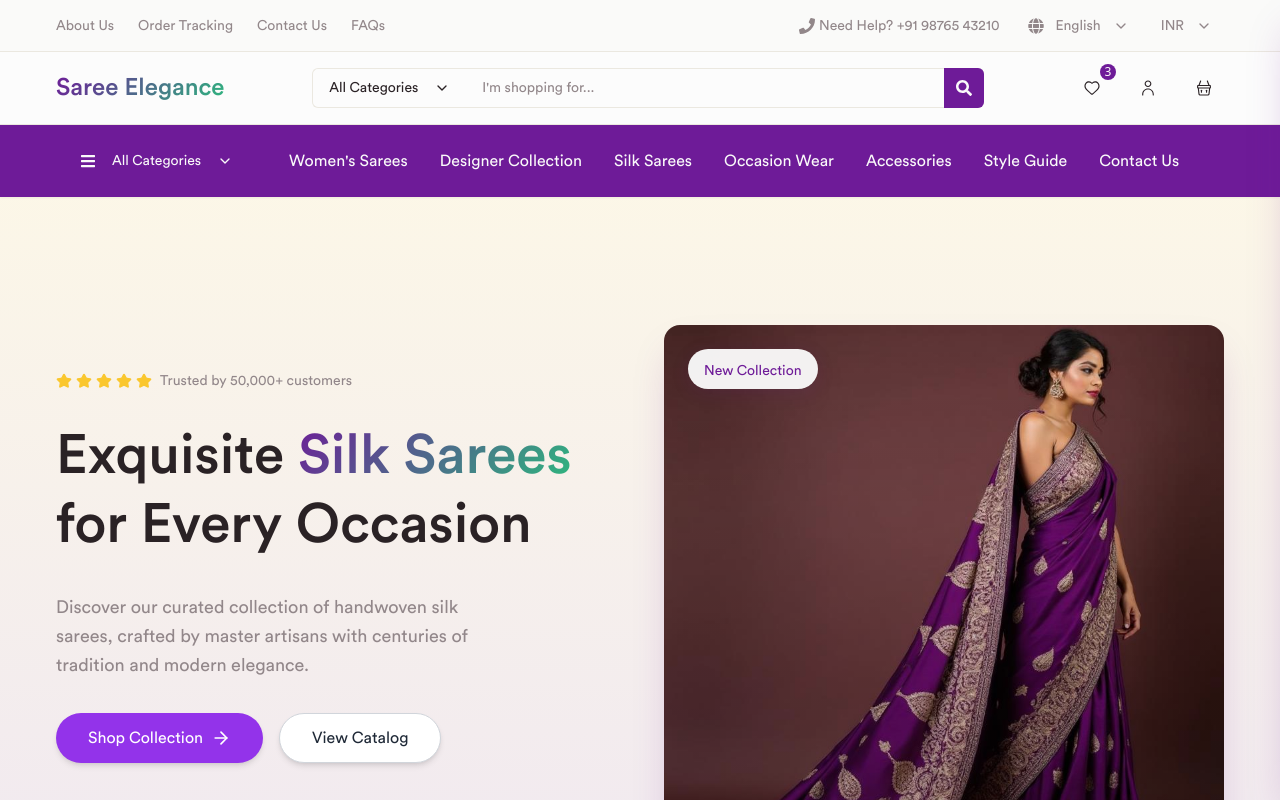
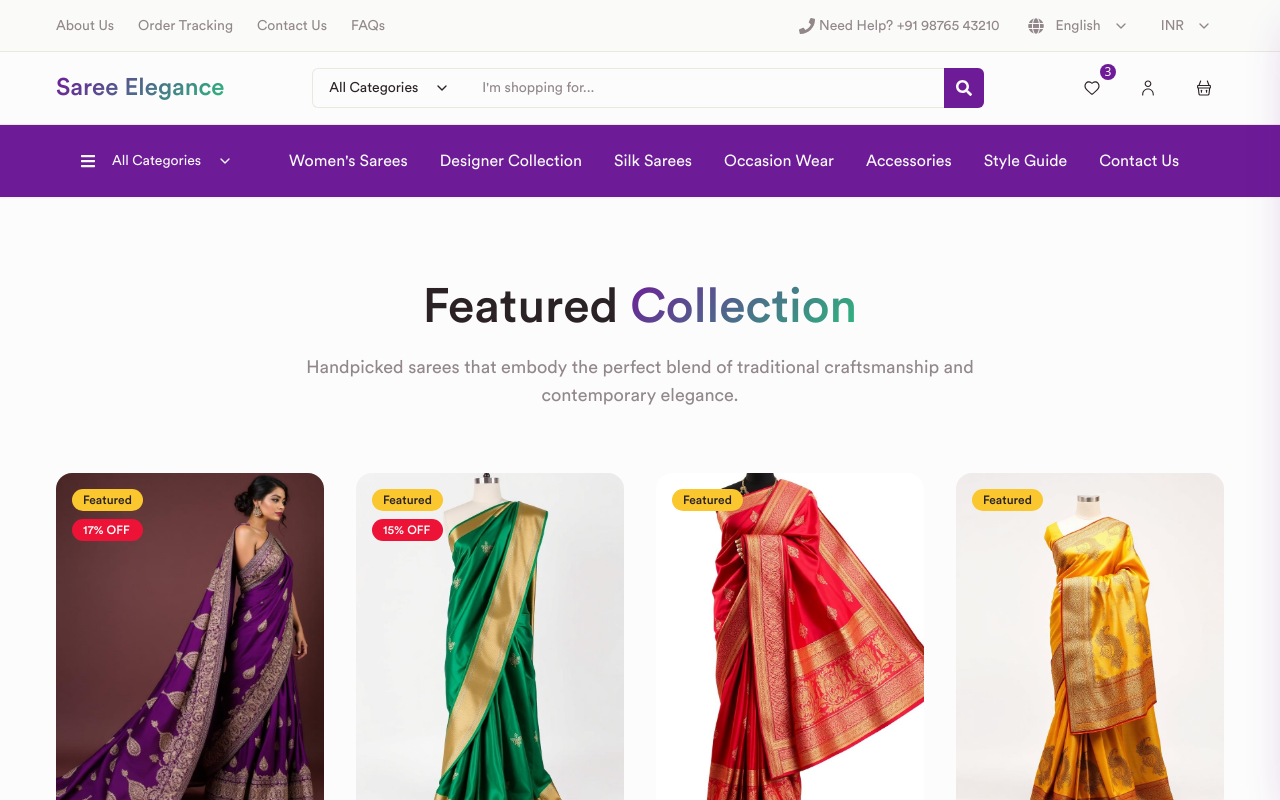
Before and after one commit to TECHCROWDMY/aanya-sarees-shop, a React (Vite) app: page / in a window 1280 px wide. Shown: the top 800 px of the page. Built offline with nearby package versions, Linux system fonts and the light colour scheme.

Commit message:
Remove hero section

```diff
--- a/src/pages/Home.tsx
+++ b/src/pages/Home.tsx
@@ -1,5 +1,4 @@
 import Header from '@/components/Header';
-import Hero from '@/components/Hero';
 import FeaturedProducts from '@/components/FeaturedProducts';
 // import Categories from '@/components/Categories';
 import Footer from '@/components/Footer';
@@ -9,7 +8,6 @@ const Home = () => {
     <div className="min-h-screen bg-background">
       <Header isHome={true} />
       <main>
-        <Hero />
         <FeaturedProducts />
       </main>
       <Footer />
```
